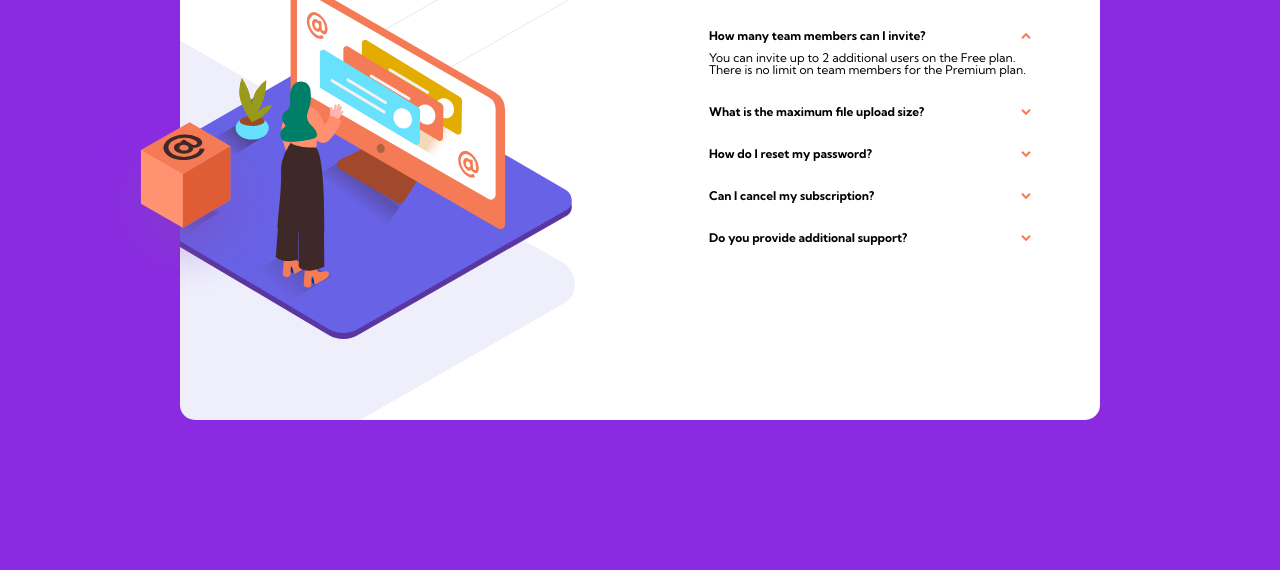
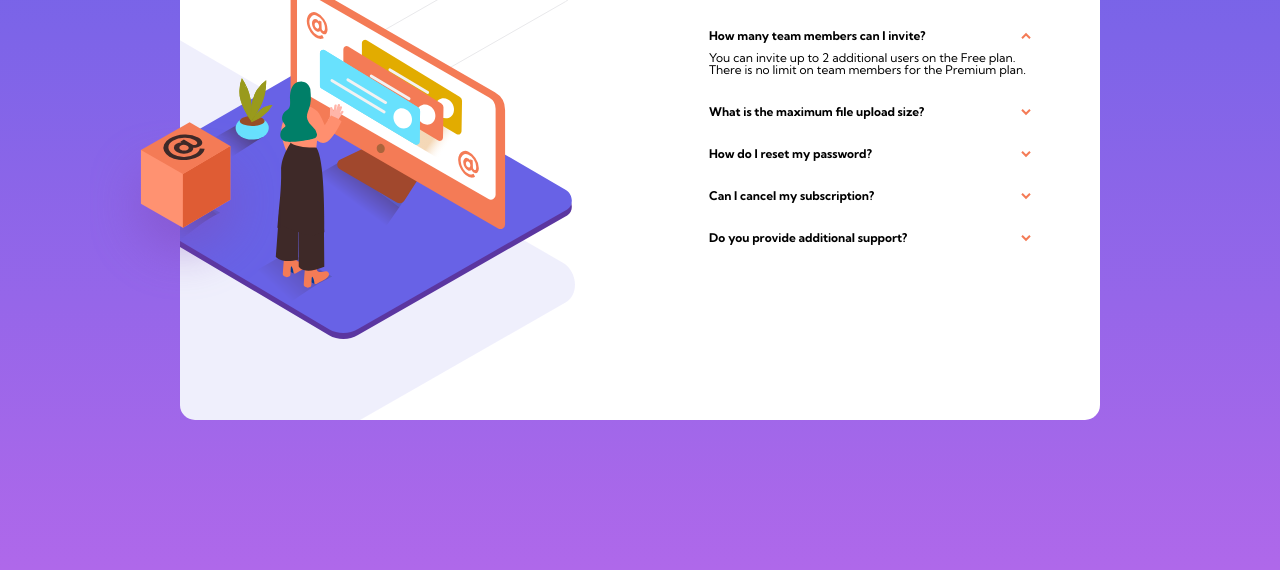
Before and after one commit to dehvieira/faq-accordion-card-main, a plain HTML site: page index.html in a window 1280 px wide. Shown: the part 230-800 px from the top of the page. Drawn offline with Linux system fonts and the light colour scheme.

Commit message:
finalizado --gg

```diff
--- a/scss/style.scss
+++ b/scss/style.scss
@@ -1,6 +1,11 @@
 body {
   height: 100vh;
-  background-color: blueviolet;
+  background: rgb(175, 104, 234);
+  background: linear-gradient(
+    0deg,
+    rgba(175, 104, 234, 1) 0%,
+    rgba(100, 98, 231, 1) 100%
+  );
   display: flex;
   justify-content: center;
   align-items: center;
```
Also changed, not shown: scss/style.css, 1 other file.
